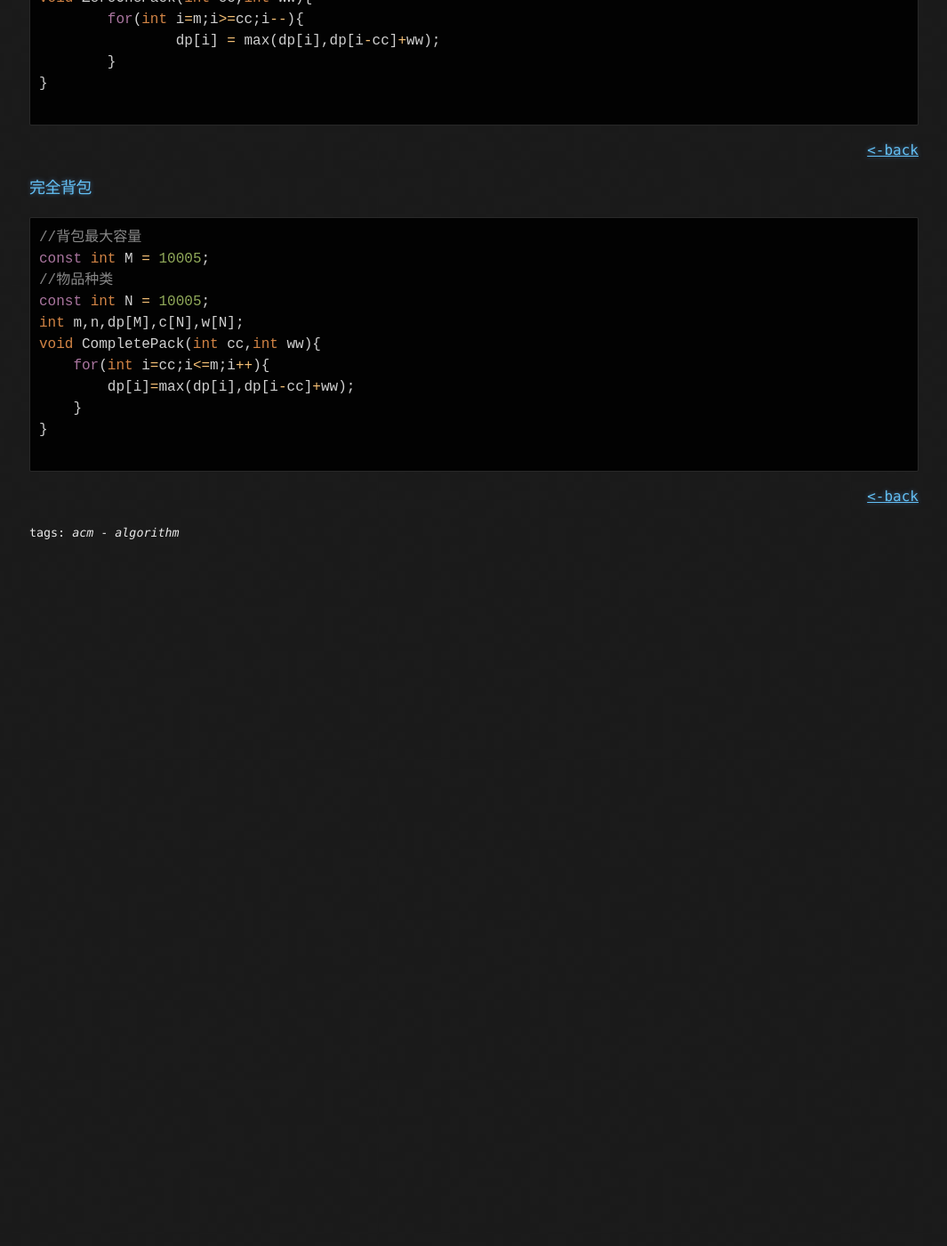
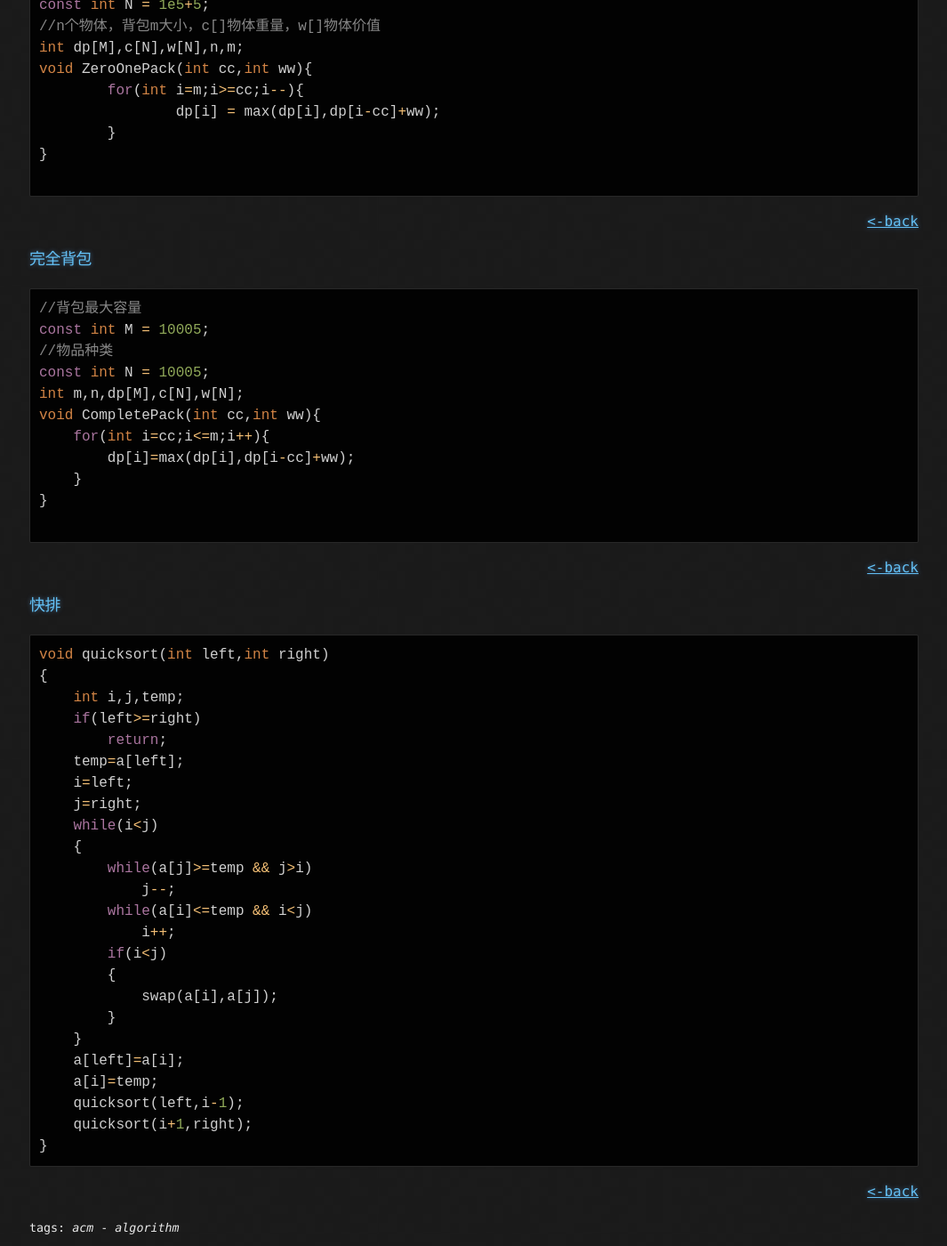
Before and after one commit to Mr-Gu666/Mr-Gu666.github.io, a Jekyll site: the page built from _posts/2019-12-13-Algorithm.md, in a window 1280 px wide and 1400 px high, scrolled down 2339 px. Shown: the whole window at 89% size, without its empty margins (107-1172 px from the left). Built offline with Jekyll 4.4.1, drawn with Linux system fonts in a browser that asks for light colours; before the commit the page ends 2969 px from its top, so only the background shows below that; some of the changed text lies outside the part shown.

Commit message:
quicksort

````diff
--- a/_posts/2019-12-13-Algorithm.md
+++ b/_posts/2019-12-13-Algorithm.md
@@ -6,12 +6,23 @@ tags: [acm, algorithm]
 
 <h1><a name="catalogue">Algorithm</a></h1>
 <ul>
-	<h2>-字符串</h2>
-		<ul><a href="#kmp">-KMP</a></ul>
-	<h2>-动态规划</h2>
-    <ul><a href="#ZeroOnePack">-01背包</a></ul>
-    <ul><a href="#CompletePack">-完全背包</a></ul>
+    <h2>
+        ·排序
+    </h2>
+    	<ul>
+            <a href="#quick_sort">·快排</a>
+    	</ul>
+	<h2>
+        ·字符串
+    </h2>
+		<ul>
+            <a href="#kmp">·KMP</a></ul>
+	<h2>·动态规划</h2>
+    	<ul><a href="#ZeroOnePack">·01背包</a></ul>
+    	<ul><a href="#CompletePack">·完全背包</a></ul>
 </ul>
+
+
 
 <h3><a name="kmp">KMP</a></h3>
 ```c++
@@ -116,3 +127,34 @@ void CompletePack(int cc,int ww){
 ```
 
 <p style="text-align:right"><a href="#catalogue"><-back</a></p>
+
+<h3><a name="quick_sort">快排</a></h3>
+
+```c++
+void quicksort(int left,int right)
+{
+    int i,j,temp;
+    if(left>=right)
+        return;
+    temp=a[left];
+    i=left;
+    j=right;
+    while(i<j)
+    {
+        while(a[j]>=temp && j>i)
+            j--;
+        while(a[i]<=temp && i<j)
+            i++;
+        if(i<j)
+        {
+            swap(a[i],a[j]);
+        }
+    }
+    a[left]=a[i];
+    a[i]=temp;
+    quicksort(left,i-1);
+    quicksort(i+1,right);
+}
+```
+
+<p style="text-align:right"><a href="#catalogue"><-back</a></p>
````
